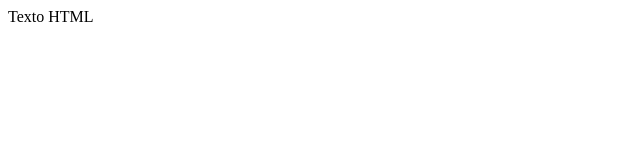
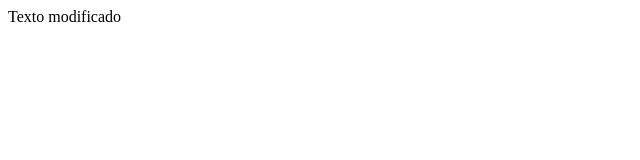
Before and after one commit to CristianPSab/git-curso-test, a plain HTML site: page index.html in a window 1280 px wide. Shown: the full height of the page, 0-640 px from the left. Drawn offline with Linux system fonts and the light colour scheme.

Commit message:
codigo html

```diff
--- a/index.html
+++ b/index.html
@@ -5,6 +5,6 @@
     <title></title>
   </head>
   <body>
-    Texto HTML
+    Texto modificado
   </body>
 </html>
```
